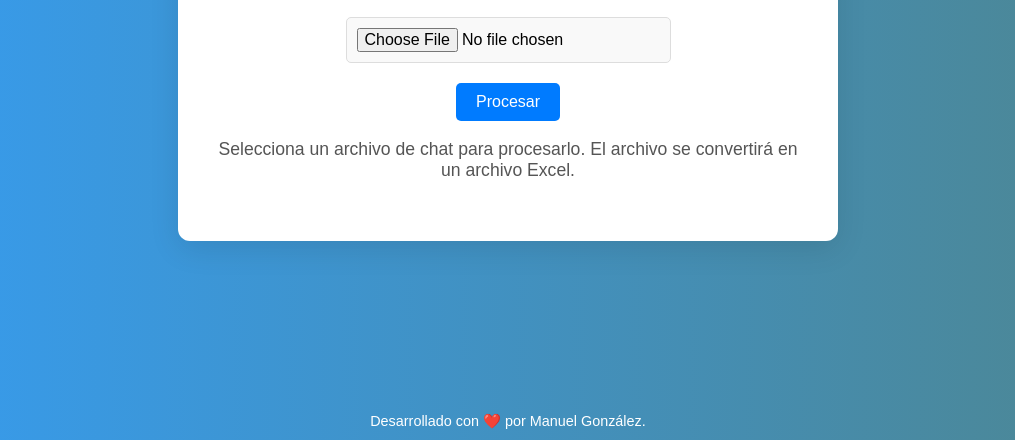
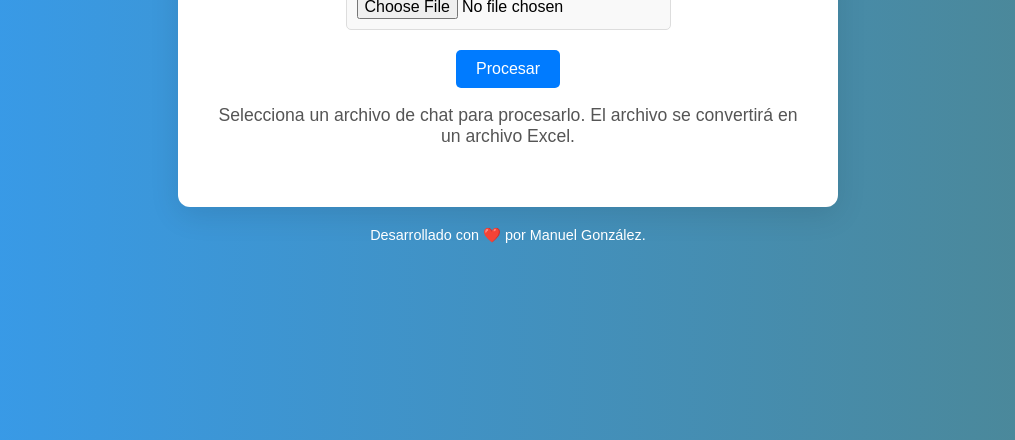
Before and after one commit to MANUEL025/ConversorTXT, a plain HTML site: page index.html in a window 1280 px wide. Shown: the part 360-800 px from the top of the page, without its empty margins (132-1147 px from the left). Drawn offline with Linux system fonts and the light colour scheme.

Commit message:
last update index.html

```diff
--- a/index.html
+++ b/index.html
@@ -84,10 +84,11 @@
         }
 
         footer {
-    position: absolute;
-    bottom: 10px;
     font-size: 0.9em;
-    color: #ffffff;  /* Cambié el color a blanco para mayor contraste */
+    color: #ffffff;
+    text-align: center;
+    margin-top: 20px;  /* Espacio entre el contenido y el footer */
+    margin-bottom: 30px;  /* Espacio debajo del footer */
 }
 
         table {
@@ -131,6 +132,8 @@
             cursor: pointer;
             font-size: 16px;
             margin-top: 20px;
+            margin-left: auto; /* Centra el botón */
+    margin-right: auto;
             display: none;
             transition: background-color 0.3s ease;
         }
@@ -237,7 +240,7 @@
                 const previewTable = document.getElementById('previewTable');
                 const tbody = previewTable.querySelector('tbody');
                 tbody.innerHTML = '';  // Limpiar tabla anterior
-                parsedData.slice(0, 5).forEach(row => {  // Mostrar solo las primeras 5 filas
+                parsedData.slice(0, 3).forEach(row => {  // Mostrar solo las primeras 5 filas
                     const tr = document.createElement('tr');
                     row.forEach(cell => {
                         const td = document.createElement('td');
```
